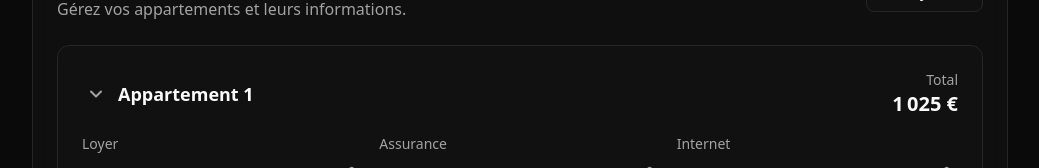
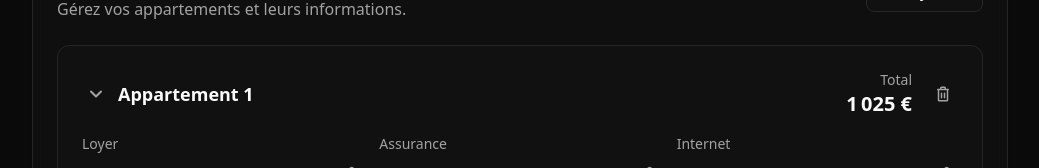
Before and after one commit to Samuel-BAHIA/Budget-FullStack, a Next.js app in the folder apps/frontend/: page / in a window 1280 px wide. Both pictures are taken after a click on the tab "Appartements". Shown: the part 259-427 px from the top of the page, without its empty margins (120-1159 px from the left). Built offline with nearby package versions, Linux system fonts and the light colour scheme; no server answers.

Commit message:
Auto-commit: 2026-01-03 20:49:58

```diff
--- a/apps/frontend/app/components/AppartementBlock.tsx
+++ b/apps/frontend/app/components/AppartementBlock.tsx
@@ -41,6 +41,25 @@ const ChevronRightIcon = () => (
   </svg>
 );
 
+// Icône de suppression (poubelle)
+const TrashIcon = () => (
+  <svg
+    width="18"
+    height="18"
+    viewBox="0 0 18 18"
+    fill="none"
+    xmlns="http://www.w3.org/2000/svg"
+  >
+    <path
+      d="M3.75 4.5H14.25M6.75 4.5V3C6.75 2.58579 7.08579 2.25 7.5 2.25H10.5C10.9142 2.25 11.25 2.58579 11.25 3V4.5M4.5 4.5V15C4.5 15.4142 4.83579 15.75 5.25 15.75H12.75C13.1642 15.75 13.5 15.4142 13.5 15V4.5M7.5 8.25V12.75M10.5 8.25V12.75"
+      stroke="currentColor"
+      strokeWidth="1.5"
+      strokeLinecap="round"
+      strokeLinejoin="round"
+    />
+  </svg>
+);
+
 type AppartementBlockProps = {
   appartementNumber: number;
   name?: string;
@@ -61,6 +80,7 @@ type AppartementBlockProps = {
     gaz: number;
   }) => void;
   onNameChange?: (name: string) => void;
+  onDelete?: () => void;
 };
 
 export function AppartementBlock({
@@ -69,6 +89,7 @@ export function AppartementBlock({
   initialData = {},
   onDataChange,
   onNameChange,
+  onDelete,
 }: AppartementBlockProps) {
   const [isExpanded, setIsExpanded] = useState(true);
   const [appartementName, setAppartementName] = useState(
@@ -180,6 +201,7 @@ export function AppartementBlock({
             placeholder={`Appartement ${appartementNumber}`}
           />
         </div>
+        <div className="flex items-center gap-4">
           <div className="text-right">
             <p
               className="text-sm"
@@ -188,6 +210,24 @@ export function AppartementBlock({
               Total
             </p>
             <p className="text-xl font-semibold">{formatTotal(totalDepenses)}</p>
+          </div>
+          {onDelete && (
+            <button
+              onClick={onDelete}
+              className="rounded-md p-1.5 transition hover:bg-red-500/20"
+              style={{ color: "var(--theme-textSecondary)" }}
+              title="Supprimer"
+              aria-label="Supprimer"
+              onMouseEnter={(e) => {
+                e.currentTarget.style.color = "#ef4444";
+              }}
+              onMouseLeave={(e) => {
+                e.currentTarget.style.color = "var(--theme-textSecondary)";
+              }}
+            >
+              <TrashIcon />
+            </button>
+          )}
         </div>
       </div>
 
--- a/apps/frontend/app/tabs/AppartementsTab.tsx
+++ b/apps/frontend/app/tabs/AppartementsTab.tsx
@@ -99,6 +99,20 @@ export function AppartementsTab() {
     };
   };
 
+  // Fonction pour supprimer un appartement
+  const handleDeleteAppartement = (id: number) => {
+    return () => {
+      if (
+        confirm(
+          "Êtes-vous sûr de vouloir supprimer cet appartement ? Cette action est irréversible."
+        )
+      ) {
+        setAppartements(appartements.filter((apt) => apt.id !== id));
+        console.log(`Appartement ${id} supprimé`);
+      }
+    };
+  };
+
   return (
     <div className="space-y-6">
       <div className="flex items-center justify-between">
@@ -140,6 +154,7 @@ export function AppartementsTab() {
             initialData={apt.data}
             onDataChange={handleAppartementDataChange(apt.id)}
             onNameChange={handleAppartementNameChange(apt.id)}
+            onDelete={handleDeleteAppartement(apt.id)}
           />
         ))}
       </div>
```
Lines whose indentation alone changed are shown as unchanged.
